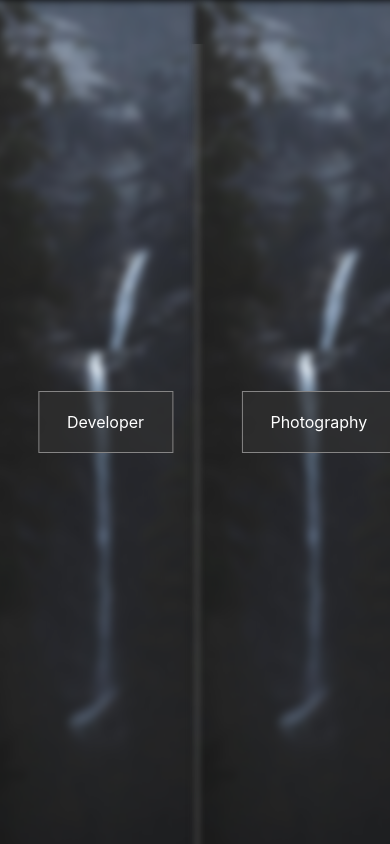
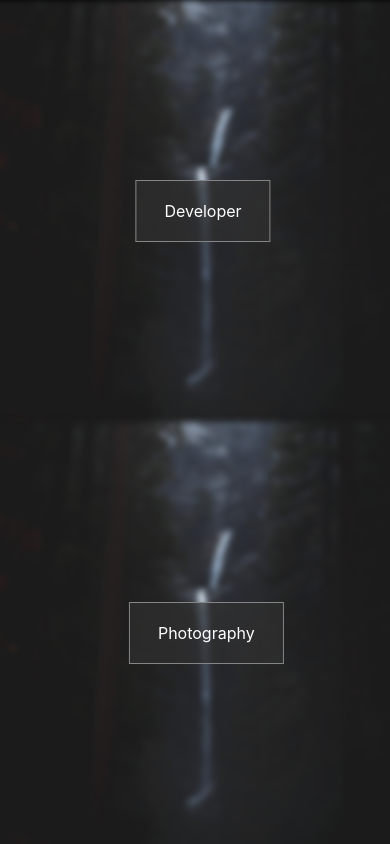
Before and after one commit to vwb/vwbthree, a Next.js app: page / in a window 390 px wide. Built offline with nearby package versions, Linux system fonts and the light colour scheme.

Commit message:
add mobile styling to landing page cards

```diff
--- a/components/navCard.js
+++ b/components/navCard.js
@@ -1,13 +1,7 @@
 import React from "react";
 import Link from "next/link";
 
-const NavCard = ({
-    img,
-    linkHref,
-    linkText,
-    containerClasses,
-    containerStyles
-}) => {
+const NavCard = ({ img, linkHref, linkText, containerStyles }) => {
     return (
         <div className="navcard" style={containerStyles}>
             <Link href={linkHref}>
@@ -33,7 +27,7 @@ const NavCard = ({
                     background-size: cover;
                     background-position: center;
                     filter: blur(4px);
-                    -webkit-filter: blur(4px);
+                    -webkit-filter: blur(3px);
                     height: 110%;
                     width: 110%;
                 }
--- a/pages/index.js
+++ b/pages/index.js
@@ -1,65 +1,33 @@
 import React from "react";
 import NavCard from "../components/navCard";
 
-const styleMap = {
-    mobile: {
-        left: {
-            width: "50%",
-            position: "fixed",
-            top: "0",
-            left: "-15px",
-            bottom: "0"
-        },
-        right: {
-            width: "50%",
-            position: "fixed",
-            top: "0",
-            bottom: "0",
-            transform: "translateX(100%)"
-        }
-    }
-};
-
 const Home = () => {
-    // if (typeof window !== undefined) {
-    //     let styles = {};
-    //     const isMobile = window.matchMedia("(min-width: 480px)");
-
-    //     if (isMobile.matches) {
-    //         styles = styleMap["mobile"];
-    //     } else {
-    //         styles = styleMap["desktop"];
-    //     }
-    // }
-
     return (
         <main className="landing">
+            <div className="nav-card nav-card--left">
                 <NavCard
                     linkHref="/blog"
                     linkText="Developer"
                     img="./code.png"
                     imgAlt="Code"
                     containerStyles={{
-                    width: "50%",
-                    position: "fixed",
-                    top: "0",
-                    left: "-15px",
-                    bottom: "0"
+                        width: "100%",
+                        height: "100%"
                     }}
                 />
+            </div>
+            <div className="nav-card nav-card--right">
                 <NavCard
                     linkHref="/photos"
                     linkText="Photography"
                     img="./waterfall.jpg"
                     imgAlt="Waterfall in Yosemite"
                     containerStyles={{
-                    width: "50%",
-                    position: "fixed",
-                    top: "0",
-                    bottom: "0",
-                    transform: "translateX(100%)"
+                        width: "100%",
+                        height: "100%"
                     }}
                 />
+            </div>
             <style jsx>{`
                 main {
                     display flex;
@@ -67,6 +35,44 @@ const Home = () => {
                 .landing {
                     display: flex;
                 }
+                .nav-card {
+                    position: fixed;
+                }
+                @media screen and (max-width: 400px) {
+                    .nav-card--left {
+                        height: 50%;
+                        width: 100%;
+                        position: fixed;
+                        top: 0;
+                        left: -15px;
+                        right: -15px;
+                        bottom: 0;
+                    }
+                    .nav-card--right {
+                        width: 100%;
+                        height: 50%;
+                        position: fixed;
+                        left: -15px;
+                        bottom: 0;
+                        right: -15px;
+                    }
+                }
+                @media screen and (min-width: 400px) {
+                    .nav-card--left {
+                        width: 50%;
+                        position: fixed;
+                        top: 0;
+                        left: -15px;
+                        bottom: 0;
+                    }
+                    .nav-card--right {
+                        width: 50%;
+                        position: fixed;
+                        top: 0;
+                        bottom: 0;
+                        transform: translateX(100%);
+                    }
+                }
             `}</style>
         </main>
     );
```
Lines whose indentation alone changed are shown as unchanged.
